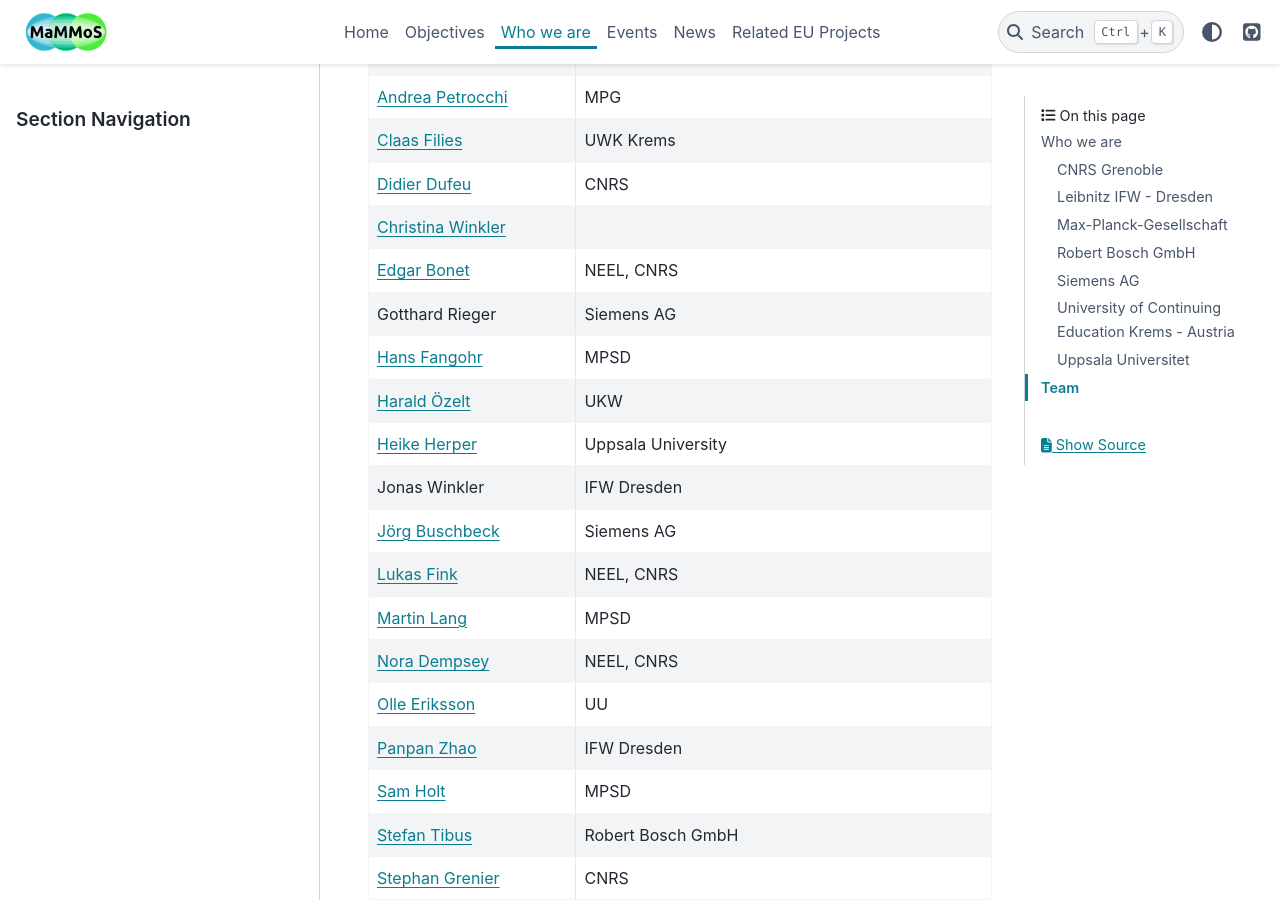
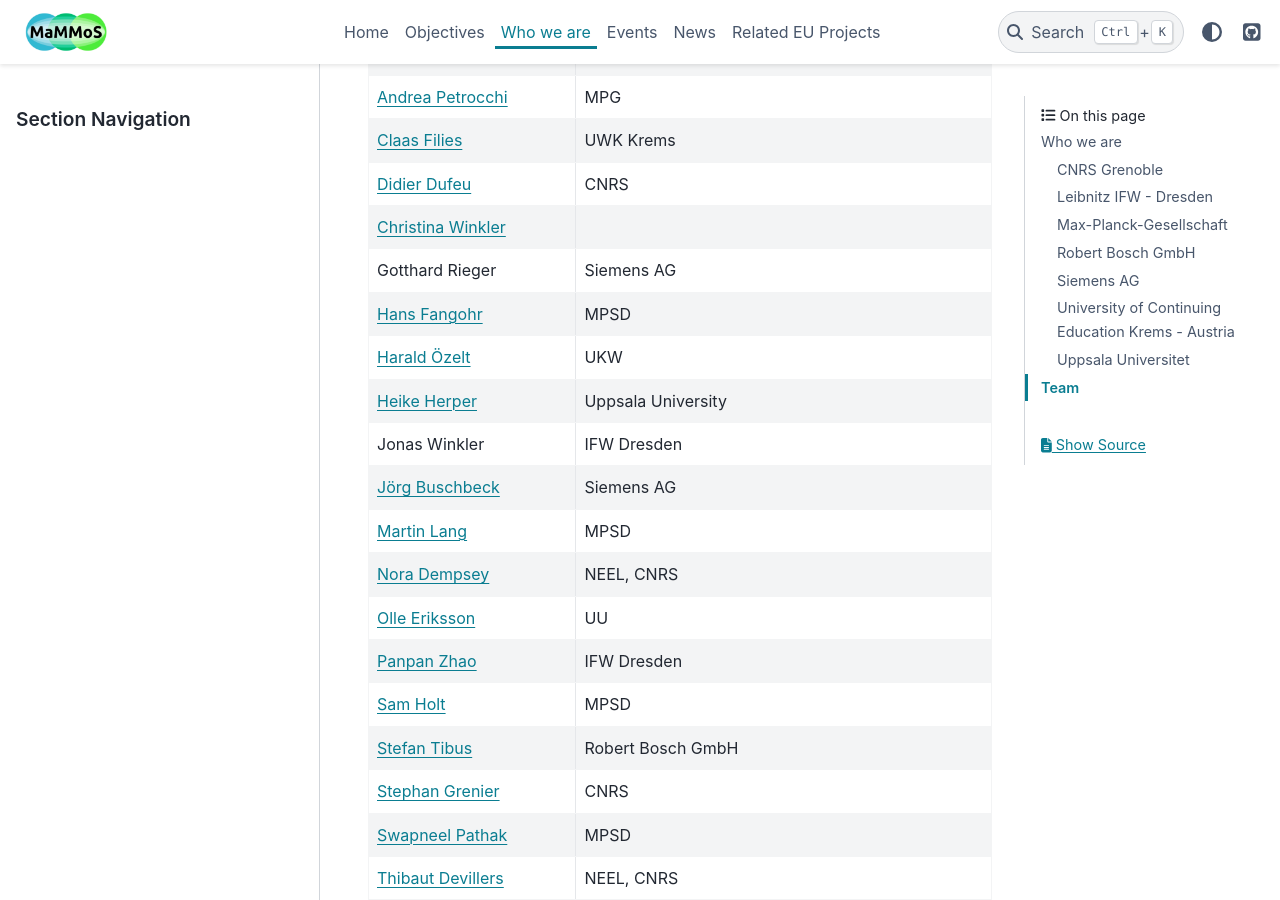
Before and after one commit to MaMMoS-project/MaMMos-project.github.io, a Sphinx documentation site: the page built from source/who-we-are.rst, in a window 1280 px wide and 900 px high, scrolled down 2832 px. Built offline with Sphinx 7.4.7 and the PyData theme 0.15.4, drawn with Linux system fonts in a browser that asks for light colours.

Commit message:
remove names

```diff
--- a/source/who-we-are.rst
+++ b/source/who-we-are.rst
@@ -102,14 +102,12 @@
     "`Claas Filies <https://www.donau-uni.ac.at/de/universitaet/organisation/mitarbeiterinnen/person/4295351041>`_", "UWK Krems"
     "`Didier Dufeu <https://magnetometrie.cnrs.fr/utilisateurs/ddufeu/>`_", "CNRS"
     "`Christina Winkler <https://christina-winkler.github.io/about.html>`_"
-    "`Edgar Bonet <https://www.researchgate.net/profile/Edgar-Bonet>`_", "NEEL, CNRS"
     "Gotthard Rieger", "Siemens AG"
     "`Hans Fangohr <https://www.mpsd.mpg.de/person/109584>`_", "MPSD"
     "`Harald Özelt <http://wwwpub.donau-uni.ac.at/de/universitaet/organisation/mitarbeiterinnen/person/4295273246>`_", "UKW"
     "`Heike Herper <https://www.uu.se/en/contact-and-organisation/staff?query=N11-709>`_", "Uppsala University"
     "Jonas Winkler", "IFW Dresden"
     "`Jörg Buschbeck <https://www.linkedin.com/in/j%C3%B6rg-buschbeck-96305931/?originalSubdomain=de>`_", "Siemens AG"
-    "`Lukas Fink <https://www.linkedin.com/in/dr-lukas-fink-507159236/?original_referer=https%3A%2F%2Fwww%2Ebing%2Ecom%2F&originalSubdomain=de>`_", "NEEL, CNRS"
     "`Martin Lang <https://www.mpsd.mpg.de/person/111499/2736>`_", "MPSD"
     "`Nora Dempsey <https://www.cnrs.fr/en/person/nora-dempsey>`_", "NEEL, CNRS"
     "`Olle Eriksson <https://www.uu.se/en/contact-and-organisation/staff?query=AA120>`_", "UU"
```
